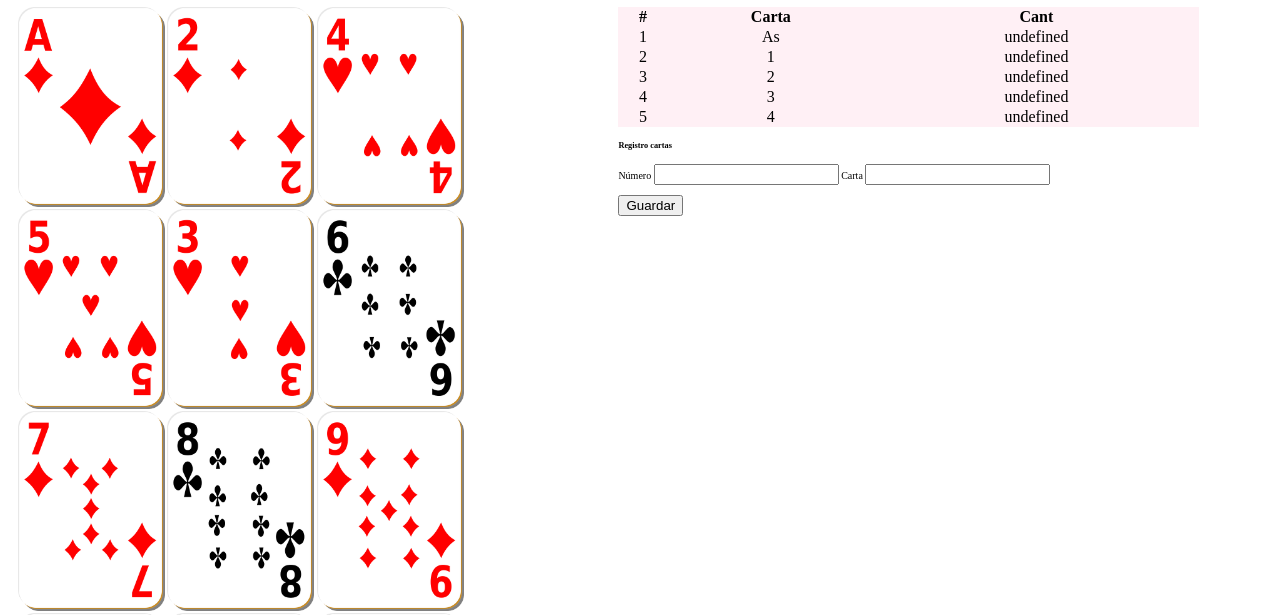
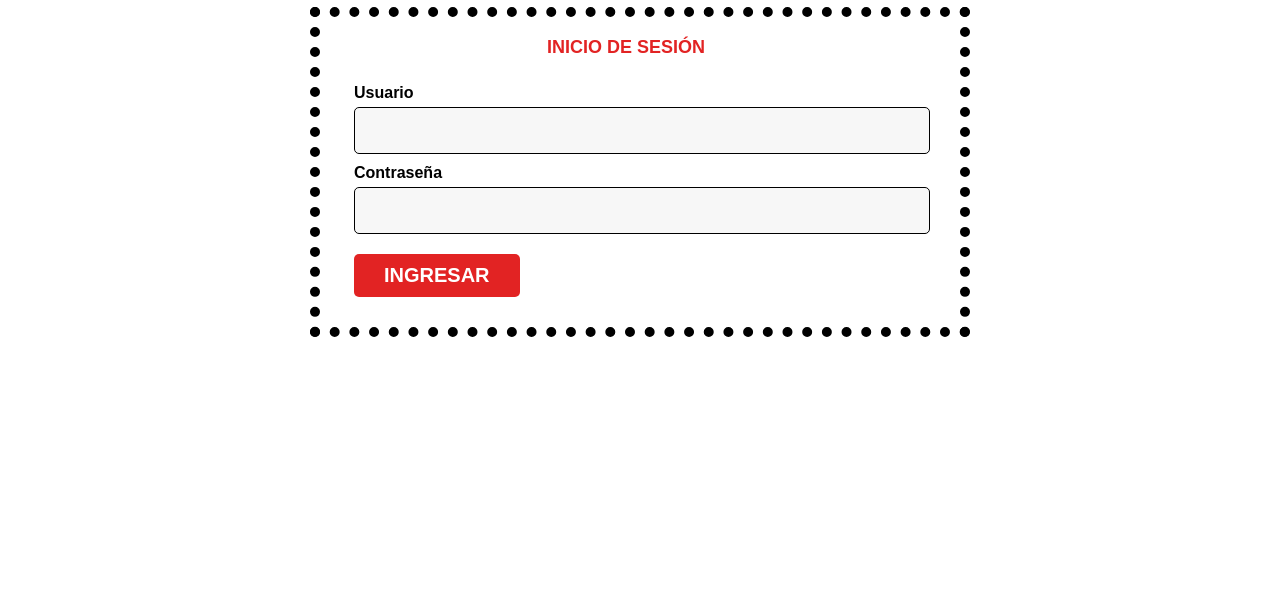
Before and after one commit to susanart/Cartas, a plain HTML site: page index.html in a window 1280 px wide. Shown: the part 151-766 px from the top of the page. Drawn offline with Linux system fonts and the light colour scheme.

Commit message:
corrigiendo index

```diff
--- a/index.html
+++ b/index.html
@@ -1,68 +1,35 @@
-<!DOCTYPE html>
+<!doctype html>
 <html lang="es">
 <head>
-    <meta charset="UTF-8" />
-    <meta http-equiv="X-UA-Compatible" content="IE=edge" />
-    <meta name="viewport" content="width=device-width, initial-scale=1.0" />
-    <title>Cartas</title>
-    <link rel="stylesheet" href="css/style.css" />
+  <meta charset="UTF-8">
+  <meta name="viewport"content="width=device-width, user-scalable=no, initial-scale=1.0, maximum-scale=1.0, minimum-scale=1.0">
+  <meta http-equiv="X-UA-Compatible" content="ie=edge">
+  <title>Login</title>
+  <link rel="stylesheet" href="css/style.css">
 </head>
-  <body>
-    <header id="header">
-        <a href="" src="index.html" >
-            <img src="img/logo.jpg" class="header-logo" alt="" />
-        </a>
+<body class="body__login">
+  <header>
+    <img class="header-logo" src="img/logo.jpg" alt="">
   </header>
-    <section class="cartas">
-      <div class="">
-        <div class="row">
-          <div class="col">
-            <div class="">
-              <img class="carta" src="../img/1.png" alt="" onclick=""/>
-              <img class="carta" src="../img/2.png" alt=""onclick=""/>
-              <img class="carta" src="../img/4.png" alt="" onclick=""/>
-              <img class="carta" src="../img/5.png" alt="" onclick=""/>
-              <img class="carta" src="../img/3.png" alt="" onclick=""/>
-              <img class="carta" src="../img/6.png" alt="" onclick=""/>
-              <img class="carta" src="../img/7.png" alt="" onclick=""/>
-              <img class="carta" src="../img/8.png" alt="" onclick=""/>
-              <img class="carta" src="../img/9.png" alt="" onclick=""/>
-              <img class="carta" src="../img/10.png" alt="" onclick=""/>
-              <img class="carta" src="../img/11.png" alt="" onclick=""/>
-              <img class="carta" src="../img/12.png" alt="" onclick=""/>
-              <img class="carta" src="../img/13.png" alt="" onclick=""/>
+  <form class="formulario" action="">
+      <fieldset>
+          <legend>Inicio de Sesión</legend>
+        <div class="contenedor-campos">
+                <div class="campo">
+                    <label for="name">Usuario</label>
+                    <input name="name"  class="input-text" type="text" required>
                 </div>
+
+                <div class="campo">
+                    <label for="asunto">Contraseña</label>
+                    <input name="subject" class="input-text" type="password" required >
                 </div>
-          <div class="col">
-            <table class="table" id="table__contenido">
-              <thead>
-                <tr>
-                  <th>#</th>
-                  <th>Carta</th>
-                  <th>Cant</th>
-                </tr>
-              </thead>
-              <tbody id="contenido" class="table">
-
-              </tbody>
-            </table>
-            <div class="">
-              <h5 class="">Registro cartas</h5>
-              <form action="#">
-                <label class=""> Número </label>
-                <input type="text" id="" class="" required />
-                <label class="">Carta</label>
-                <input type="text" id="" class="" required />
-                <p class="" id=""></p>
-                <button type="submit" class="" id="">
-                  Guardar
-                </button>
+        </div>  <!-- Este es el contenedor de los campos -->
+        <div >
+              <input class="boton w-sm-100" type="submit" value="Ingresar">
+        </div>
+      </fieldset>
   </form>
-            </div>
-          </div>
-        </div>
-      </div>
-    </section>
 <script src="js/scripts.js"></script>
 </body>
 </html>
```
Also changed, not shown: cartas.html (added, +68 -0 lines). Lines whose indentation alone changed are shown as unchanged.
